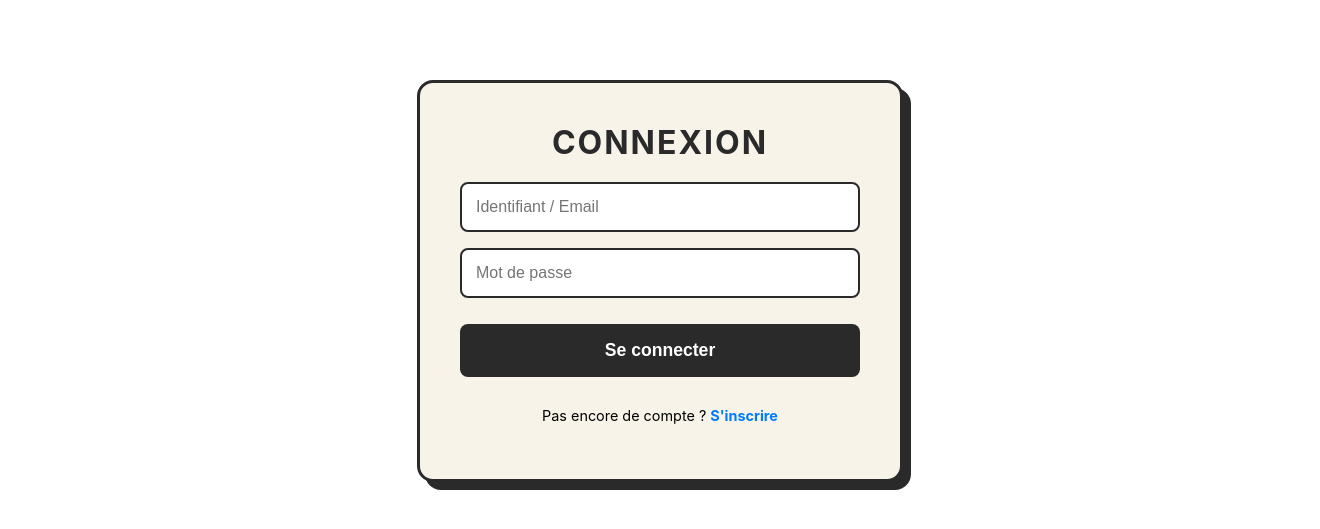
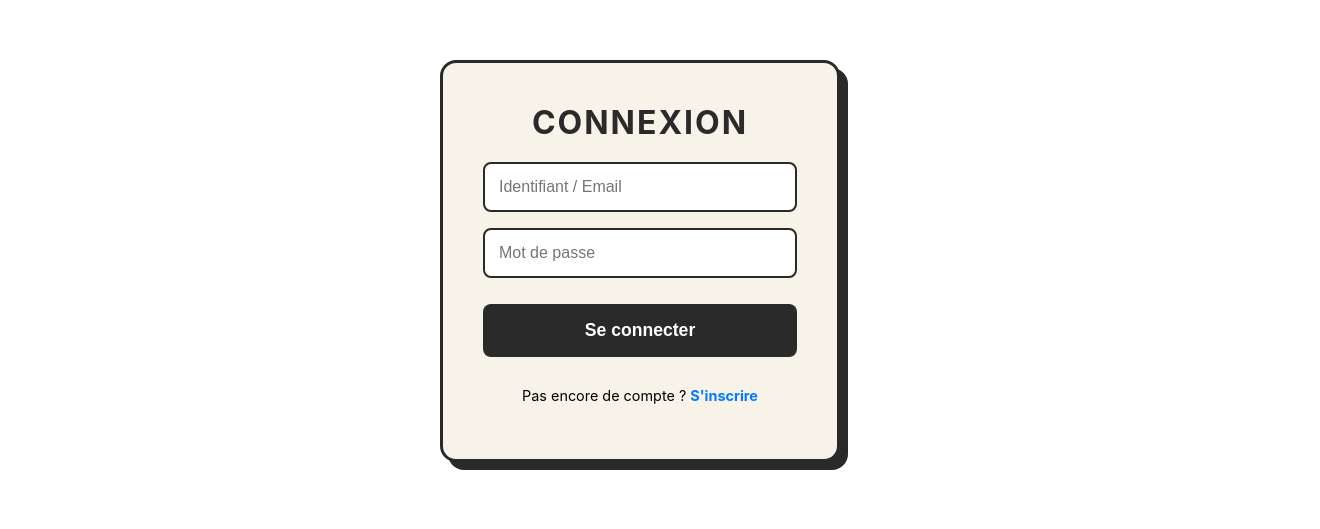
Before and after one commit to gaetanoy/budget-tracker, a React (Vite) app in the folder frontend/: page /login in a window 1280 px wide. Shown: the part 139-668 px from the top of the page, 1320 px wide, since content can reach past the window. Built offline with nearby package versions, Linux system fonts and the light colour scheme; no server answers.

Commit message:
feat: add recrusively border-box because the natvie content-box is not natural enough to think

```diff
--- a/frontend/index.css
+++ b/frontend/index.css
@@ -2,6 +2,13 @@ html,
 body,
 #root {
   height: 100%;
+  box-sizing: border-box;
+}
+
+*,
+*::before,
+*::after {
+  box-sizing: inherit;
 }
 
 html,
```
